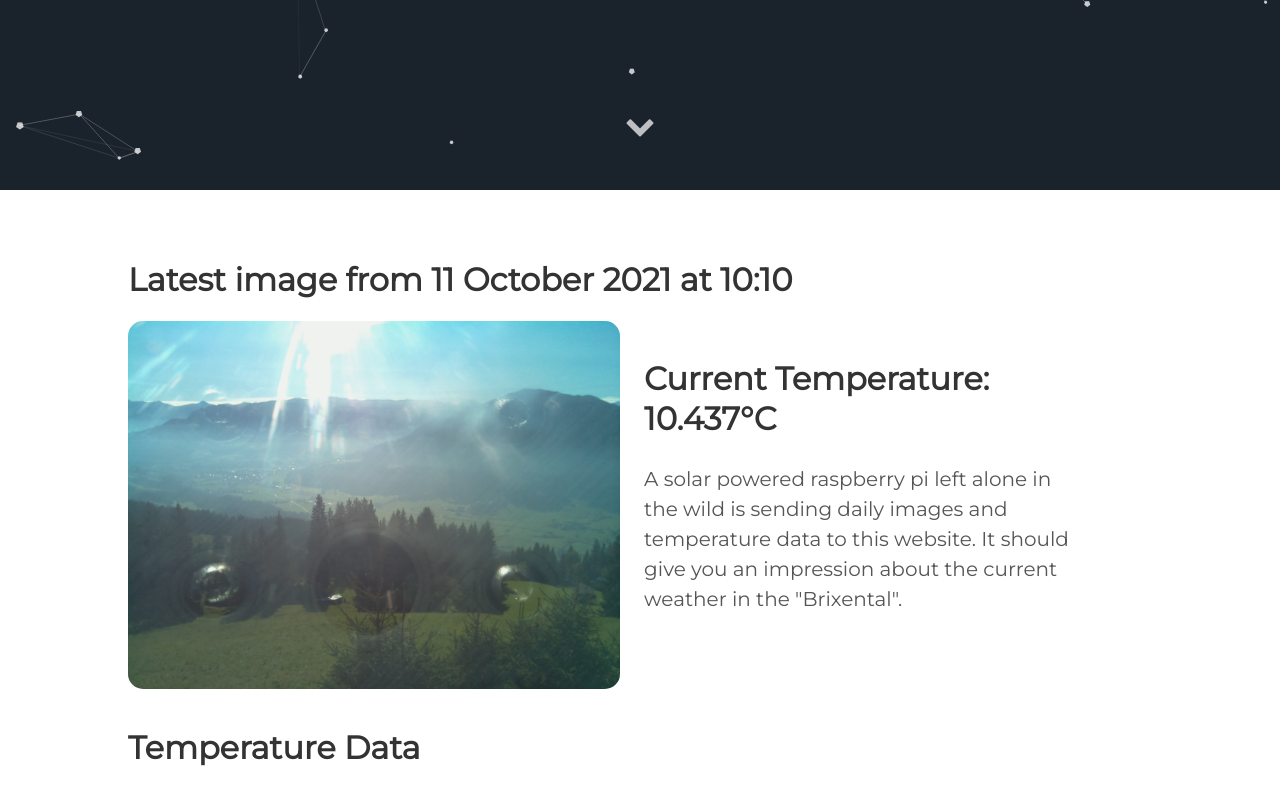
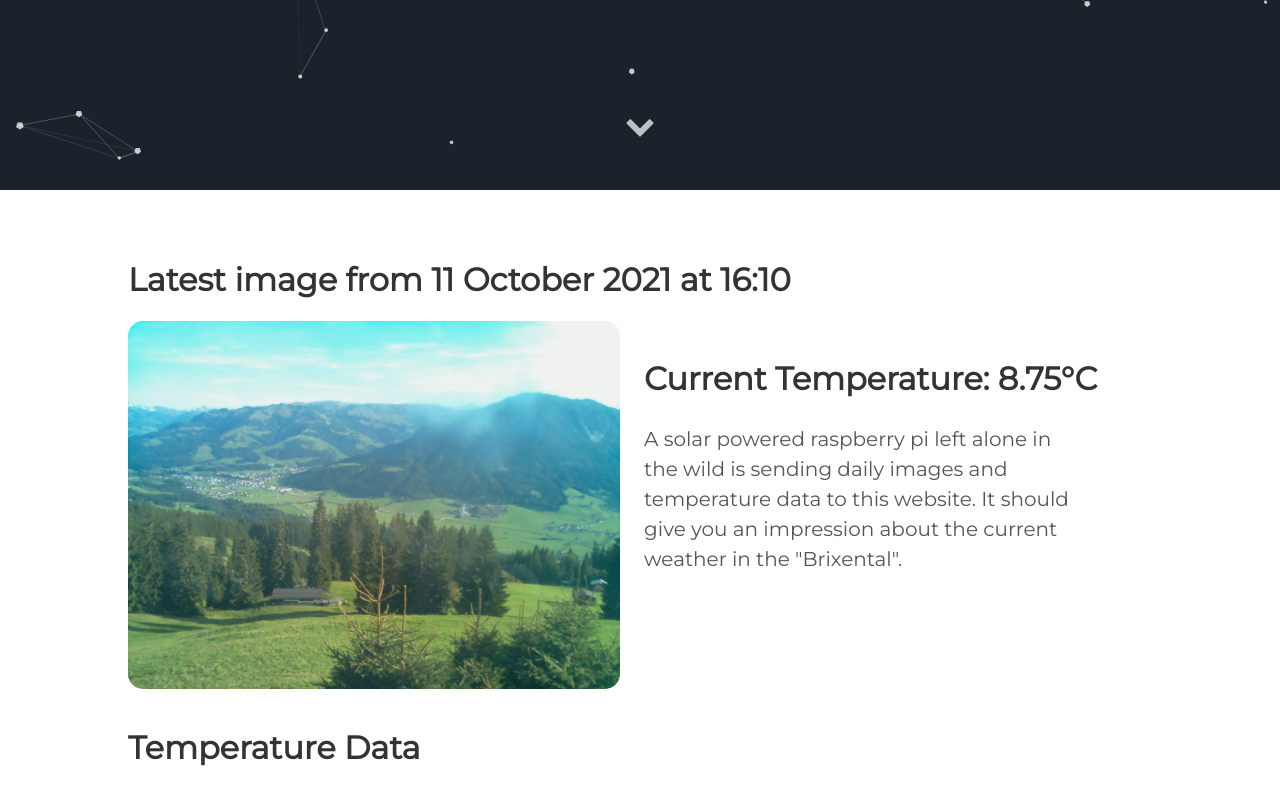
Before and after one commit to vektorious/vektorious.github.io, a Jekyll site: the page built from resources/huette.md, in a window 1280 px wide and 900 px high, scrolled down 710 px. Shown: the top 805 px of the window. Built offline with Jekyll 4.4.1, drawn with Linux system fonts in a browser that asks for light colours.

Commit message:
I'm a bot beep boop

```diff
--- a/resources/huette.md
+++ b/resources/huette.md
@@ -6,13 +6,13 @@
 description: 'Live image from the Austrian alps'
 twitter_text: ' '
 ---
-## Latest image from 11 October 2021 at 10:10
+## Latest image from 11 October 2021 at 16:10
 <div class="huette">
   <div class="huette-image">
     <img src="{{ "/assets/img/huette.jpg" | prepend: site.baseurl }}">
   </div>
   <div class="huette-text">
-        <h2>Current Temperature: 10.437°C</h2>
+        <h2>Current Temperature: 8.75°C</h2>
         <p>A solar powered raspberry pi left alone in the wild is sending daily images and temperature data to this website. It should give you an impression about the current weather in the "Brixental".</p>
 
   </div>
```
Also changed, not shown: rpi-script/2021-10-11_160922.txt (renamed from rpi-script/2021-10-11_100921.txt, +5 -6 lines), rpi-script/huette.md (+2 -2 lines), assets/img/huette.jpg, assets/img/temp_plot.png, rpi-script/temp_plot.png, 1 other file.
